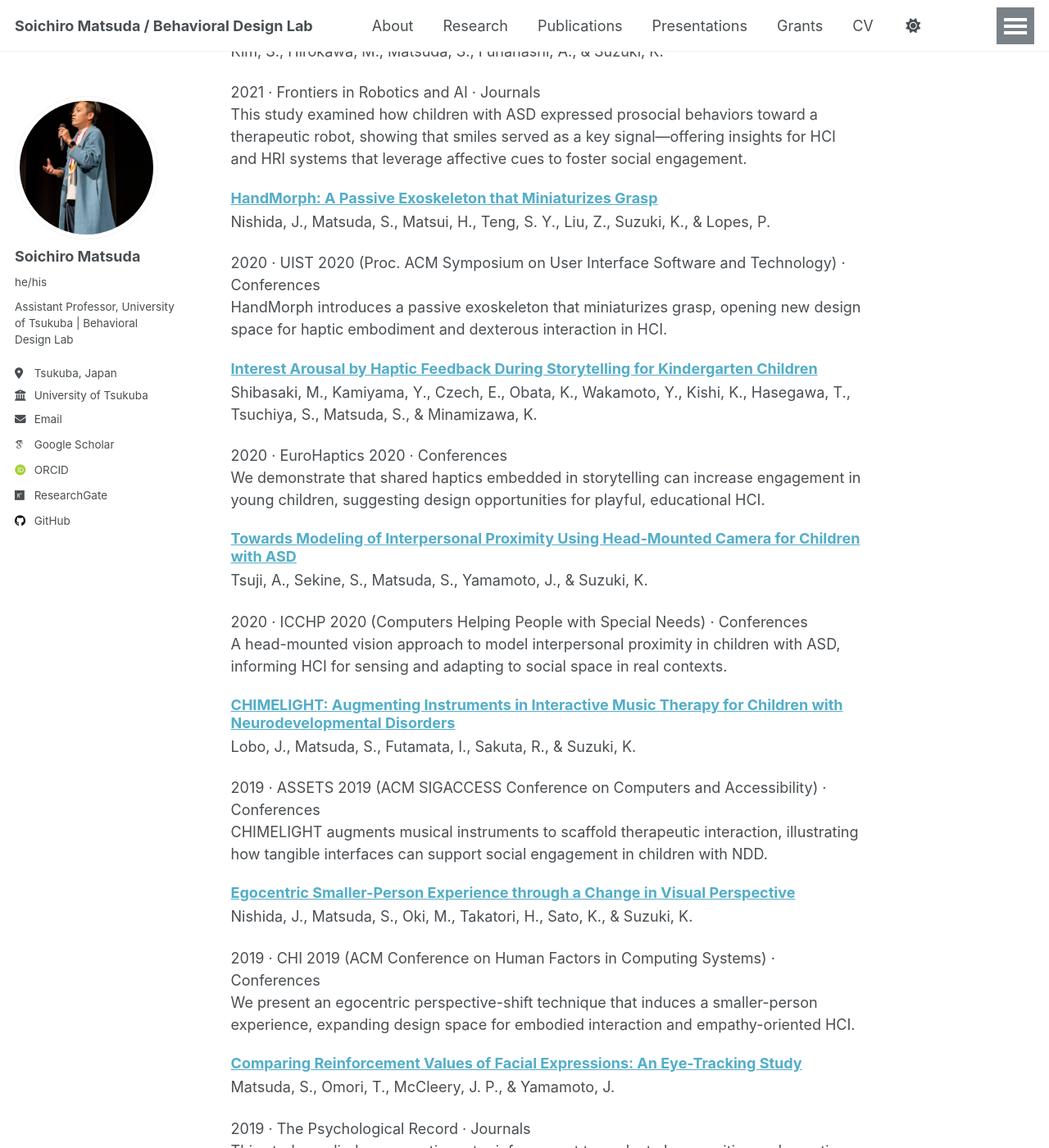
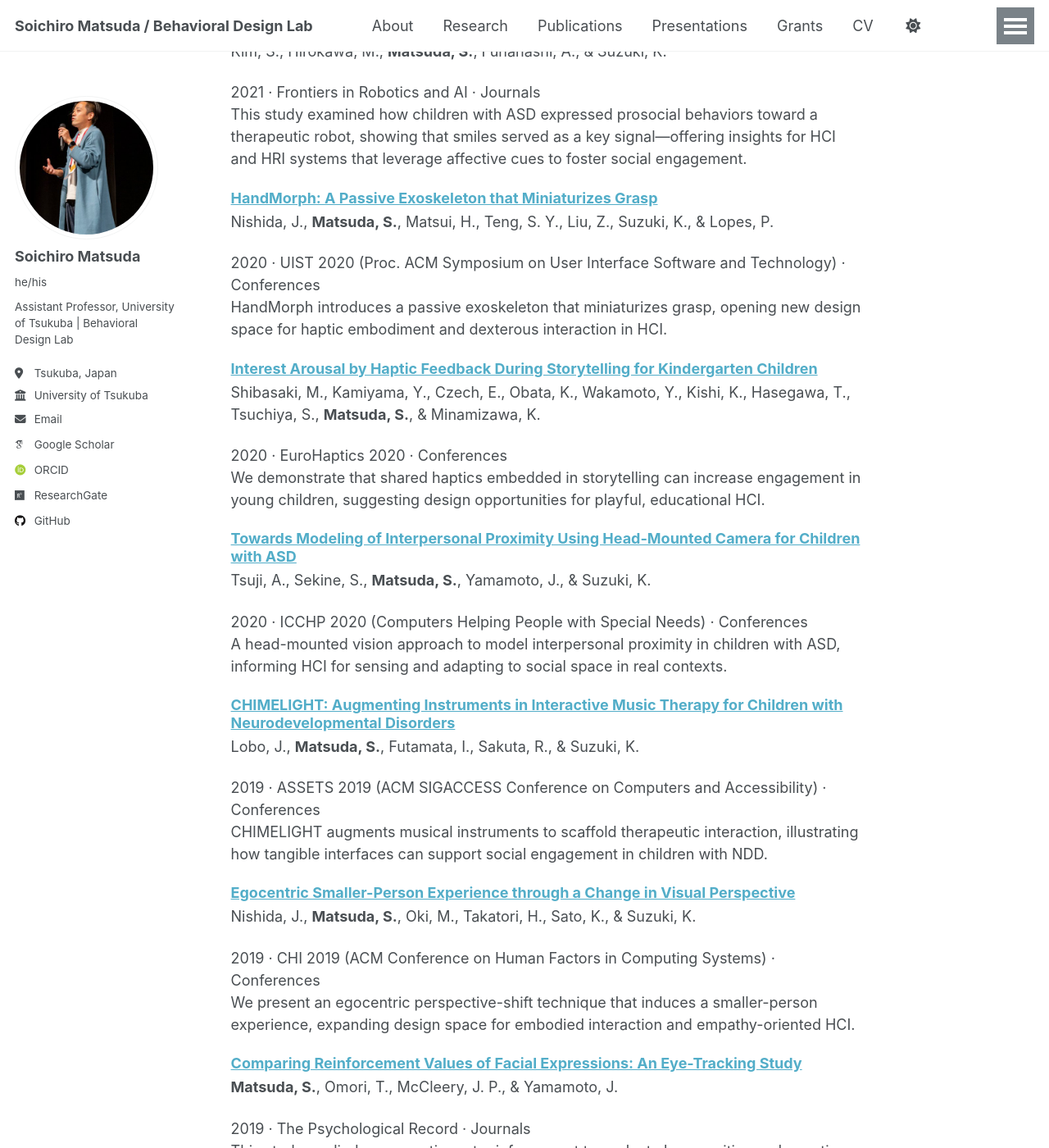
Before and after one commit to BehavioralDesignerMatsuda/BehavioralDesignerMatsuda.github.io, a Jekyll site: the page built from _pages/publications.md, in a window 1280 px wide and 1400 px high, scrolled down 2226 px. Shown: the whole window at 82% size. Built offline with Jekyll 4.4.1, drawn with Linux system fonts in a browser that asks for light colours; some web fonts are replaced; a script that is not in the unit is left out; some of the changed text lies outside the part shown.

Commit message:
Update publications.md

```diff
--- a/_pages/publications.md
+++ b/_pages/publications.md
@@ -75,19 +75,31 @@ author_profile: true
       {%- assign authors_line = item.citation | split: '(' | first | strip -%}
     {% endif %}
 
-    {%- comment -%} ご本人名（英/日/表記揺れ）を太字に置換 {%- endcomment -%}
-    {% if authors_line %}
-      {% assign my_en = "Soichiro Matsuda" %}
-      {% assign my_en_rev = "Matsuda Soichiro" %}
-      {% assign my_ja = "松田 壮一郎" %}
-      {% assign my_ja_nospace = "松田壮一郎" %}
-      {% assign authors_line = authors_line
-        | replace: my_en, "<strong>S Matsuda</strong>"
-        | replace: my_en_rev, "<strong>Matsuda, S.</strong>"
-        | replace: my_ja, "<strong>松田 壮一郎</strong>"
-        | replace: my_ja_nospace, "<strong>松田壮一郎</strong>" %}
-      <p class="archive__item-authors">{{ authors_line }}</p>
-    {% endif %}
+   {%- comment -%} ご本人名（英/日/表記揺れ）を太字に置換 {%- endcomment -%}
+{% if authors_line %}
+  {% assign my_en = "Soichiro Matsuda" %}
+  {% assign my_en_rev = "Matsuda Soichiro" %}
+  {% assign my_en_rev_comma = "Matsuda, Soichiro" %}
+  {% assign my_en_initial = "Matsuda, S." %}
+  {% assign my_en_initial_nodot = "Matsuda, S" %}
+  {% assign my_en_initial_rev = "S. Matsuda" %}
+  {% assign my_en_initial_rev_nodot = "S Matsuda" %}
+  {% assign my_ja = "松田 壮一郎" %}
+  {% assign my_ja_nospace = "松田壮一郎" %}
+
+  {% assign authors_line = authors_line
+    | replace: my_en, "<strong>Soichiro Matsuda</strong>"
+    | replace: my_en_rev, "<strong>Matsuda Soichiro</strong>"
+    | replace: my_en_rev_comma, "<strong>Matsuda, Soichiro</strong>"
+    | replace: my_en_initial, "<strong>Matsuda, S.</strong>"
+    | replace: my_en_initial_nodot, "<strong>Matsuda, S</strong>"
+    | replace: my_en_initial_rev, "<strong>S. Matsuda</strong>"
+    | replace: my_en_initial_rev_nodot, "<strong>S Matsuda</strong>"
+    | replace: my_ja, "<strong>松田 壮一郎</strong>"
+    | replace: my_ja_nospace, "<strong>松田壮一郎</strong>" %}
+  <p class="archive__item-authors">{{ authors_line }}</p>
+{% endif %}
+
 
     {% assign year = item.date | date: "%Y" %}
     <div class="archive__item-meta">
```
